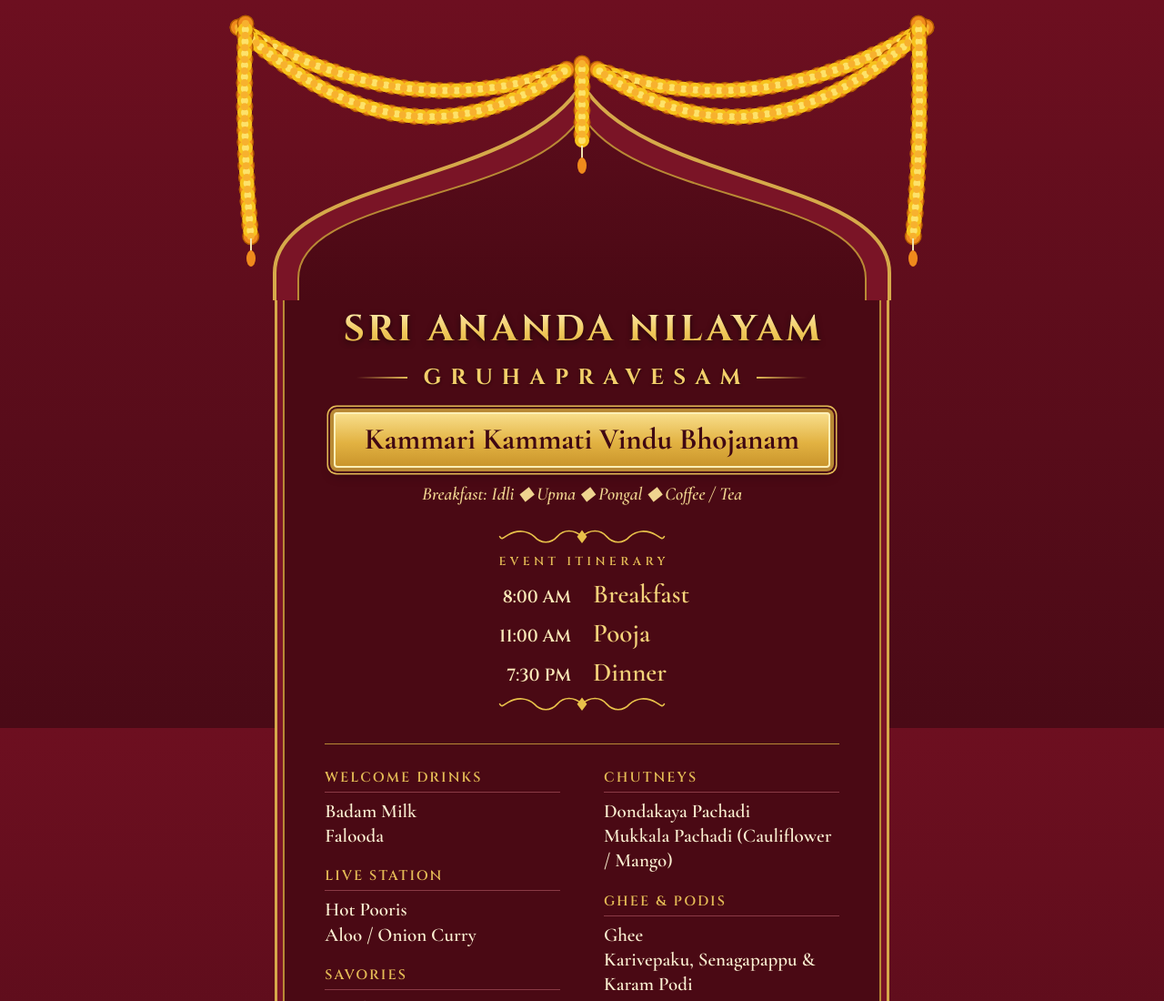
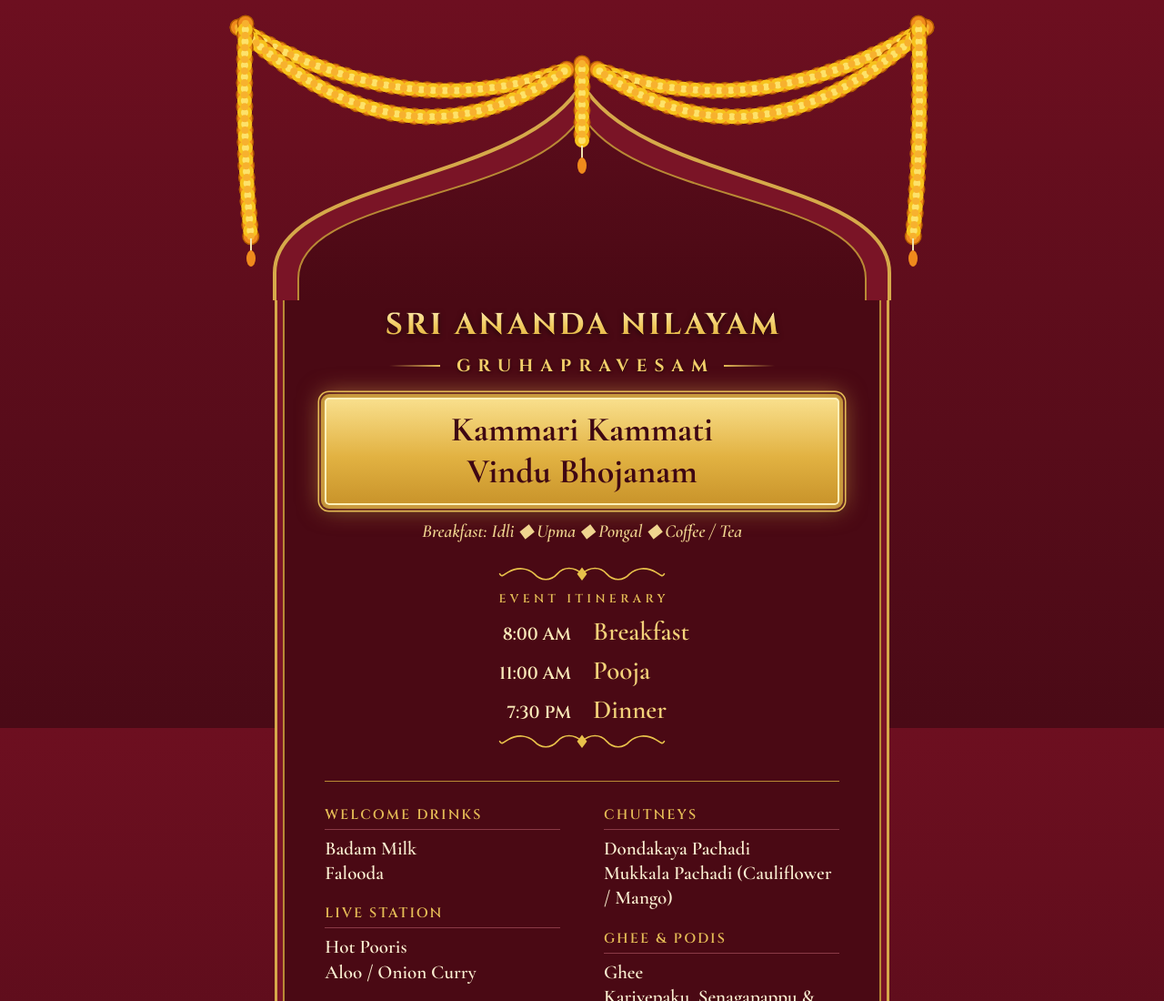
Before and after one commit to RaviPutta-S3/sri-ananda-nilayam-menu, a plain HTML site: page index.html in a window 1280 px wide. Shown: the top 1100 px of the page at 91% size. Drawn offline with nearby package versions, Linux system fonts and the light colour scheme.

Commit message:
Refactor CSS styles for headings in index.html

```diff
--- a/index.html
+++ b/index.html
@@ -8,9 +8,9 @@ body{margin:0;background:linear-gradient(#6d0f20,#4a0a16) fixed;color:#f6e6b4;fo
 .hd,.ft{display:block;width:100%;height:auto}
 .o{margin:-1px 8.58% 0;background:#7a1426;border:3px solid #d6a94a;border-top:0;padding:0 3.19%}
 .i{background:#4a0914;border:2px solid #b98a35;border-top:0;margin:0 -3.19%;padding:6px clamp(14px,5vw,44px) 90px}
-.h1{font-family:'Cinzel',serif;font-weight:700;font-size:clamp(19px,5vw,40px);letter-spacing:.09em;margin-right:-.09em;background:linear-gradient(#fff3c4,#f0c85a 55%,#d9a93b);-webkit-background-clip:text;background-clip:text;color:transparent;filter:drop-shadow(0 2px 3px rgba(0,0,0,.55))}
-.h2{display:flex;align-items:center;justify-content:center;gap:clamp(8px,2.4vw,18px);font-family:'Cinzel',serif;font-weight:700;font-size:clamp(12px,3vw,24px);letter-spacing:.42em;color:#f3cf6a;margin-top:10px;text-shadow:0 1px 3px rgba(0,0,0,.5)}.h2 span{margin-right:-.42em}.h2:before,.h2:after{content:"";width:clamp(18px,7vw,56px);height:2px;background:linear-gradient(90deg,transparent,#e4bb56)}.h2:after{transform:scaleX(-1)}
-h1{display:inline-block;margin-top:22px;background:linear-gradient(#f9e08e,#e2b242 55%,#c8932a);color:#3f0713;font-weight:700;font-size:clamp(20px,5vw,33px);padding:10px clamp(14px,3.4vw,34px) 12px;border-radius:4px;box-shadow:0 0 0 2px #fff0b8 inset,0 0 0 4px #b98a35,0 0 0 6px #4a0a16,0 0 0 7.5px #e4bb56,0 6px 14px rgba(0,0,0,.45);text-wrap:balance}
+.h1{font-family:'Cinzel',serif;font-weight:700;font-size:clamp(17px,4.2vw,33px);letter-spacing:.09em;margin-right:-.09em;background:linear-gradient(#fff3c4,#f0c85a 55%,#d9a93b);-webkit-background-clip:text;background-clip:text;color:transparent;filter:drop-shadow(0 2px 3px rgba(0,0,0,.55))}
+.h2{display:flex;align-items:center;justify-content:center;gap:clamp(8px,2.4vw,18px);font-family:'Cinzel',serif;font-weight:700;font-size:clamp(11px,2.5vw,19px);letter-spacing:.42em;color:#f3cf6a;margin-top:10px;text-shadow:0 1px 3px rgba(0,0,0,.5)}.h2 span{margin-right:-.42em}.h2:before,.h2:after{content:"";width:clamp(18px,7vw,56px);height:2px;background:linear-gradient(90deg,transparent,#e4bb56)}.h2:after{transform:scaleX(-1)}
+h1{display:inline-block;margin-top:22px;background:linear-gradient(#f9e08e,#e2b242 55%,#c8932a);color:#3f0713;font-weight:700;font-size:clamp(21px,5.6vw,38px);padding:12px clamp(14px,3.2vw,30px) 14px;border-radius:5px;box-shadow:0 0 26px 4px rgba(247,200,90,.5),0 0 0 2px #fff0b8 inset,0 0 0 4px #b98a35,0 0 0 6px #4a0a16,0 0 0 7.5px #e4bb56,0 6px 14px rgba(0,0,0,.45);text-wrap:balance}
 .bf{font-style:italic;font-weight:600;font-size:clamp(16px,3.8vw,20px);color:#efd48f;margin-top:16px}
 .it{margin-top:22px}.it svg{display:block;margin:0 auto}
 .t{font-family:'Cinzel',serif;font-weight:600;font-size:13px;letter-spacing:.34em;margin:6px -.34em 6px 0;color:#e4bb56}
```
